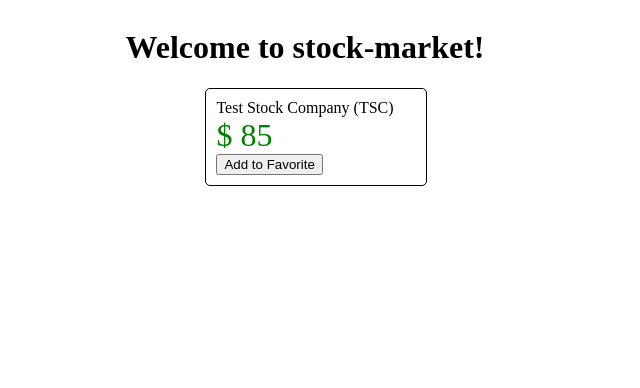
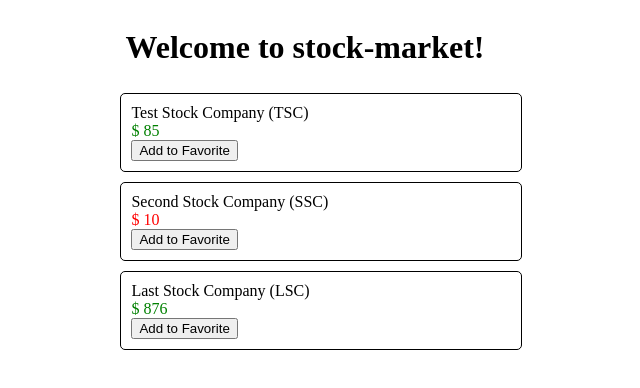
Before and after one commit to Skiziix/Angular-stock-market-ticker, an Angular app: page / in a window 1280 px wide. Shown: the top 388 px of the page, without its empty margins (335-975 px from the left). Built offline with nearby package versions, Linux system fonts and the light colour scheme.

Commit message:
Add multiple stock items.

```diff
--- a/src/app/stock/stock-item/stock-item.component.css
+++ b/src/app/stock/stock-item/stock-item.component.css
@@ -4,6 +4,7 @@
     display: inline-block;
     padding: 10px;
     width: 100%;
+    margin: 5px;
 }
 
 .positive {
--- a/src/app/stock/stock-item/stock-item.component.html
+++ b/src/app/stock/stock-item/stock-item.component.html
@@ -1,7 +1,7 @@
-<div class="stock-container">
+<div class="stock-container" *ngFor="let stock of stocks; index as i">
     <div class="name">{{ stock.name + ' (' + stock.code + ')'}}</div>
     <div class="price"
-          [ngStyle]="stockStyles">$ {{ stock.price }}</div>
-    <button (click)="toggleFavorite($event)"
-            *ngIf="!stock.favorite">Add to Favorite</button>
+          [style.color]="this.stock.isPositiveChange() ? 'green' : 'red'">$ {{ stock.price }}</div>
+    <button (click)="toggleFavorite($event, i)"
+            [disabled]="stock.favorite">Add to Favorite</button>
 </div>
--- a/src/app/stock/stock-item/stock-item.component.ts
+++ b/src/app/stock/stock-item/stock-item.component.ts
@@ -1,32 +1,30 @@
 import { Component, OnInit } from '@angular/core';
 import { Stock } from '../../model/stock';
-import { NgStyle, NgIf } from '@angular/common';
+import { NgStyle, NgIf, NgFor } from '@angular/common';
 
 @Component({
   selector: 'app-stock-item',
   standalone: true,
-  imports: [NgStyle, NgIf],
+  imports: [NgStyle, NgFor],
   templateUrl: './stock-item.component.html',
   styleUrl: './stock-item.component.css'
 })
 export class StockItemComponent implements OnInit {
-  public stock!: Stock;
+  public stocks!: Array<Stock>;
   public stockStyles!: Object;
 
   constructor () {}
 
   ngOnInit() {
-    this.stock = new Stock('Test Stock Company', 'TSC', 85, 80);
-    let diff = (this.stock.price / this.stock.previousPrice) - 1;
-    let largeChange = Math.abs(diff) > 0.01;
-    this.stockStyles = {
-        "color": this.stock.isPositiveChange() ? "green" : "red",
-        "font-size": largeChange ? "2.0em" : "1.2em"
-    };
+    this.stocks = [
+      new Stock('Test Stock Company', 'TSC', 85, 80),
+      new Stock('Second Stock Company', 'SSC', 10, 20),
+      new Stock('Last Stock Company', 'LSC', 876, 765)
+    ];
   }
 
-  toggleFavorite(event: Event) {
+  toggleFavorite(event: Event, index: number) {
     console.log("We are toggling the favorite state for this stock", event);
-    this.stock.favorite = !this.stock.favorite;
+    this.stocks[index].favorite = !this.stocks[index].favorite;
   }
 }
```
